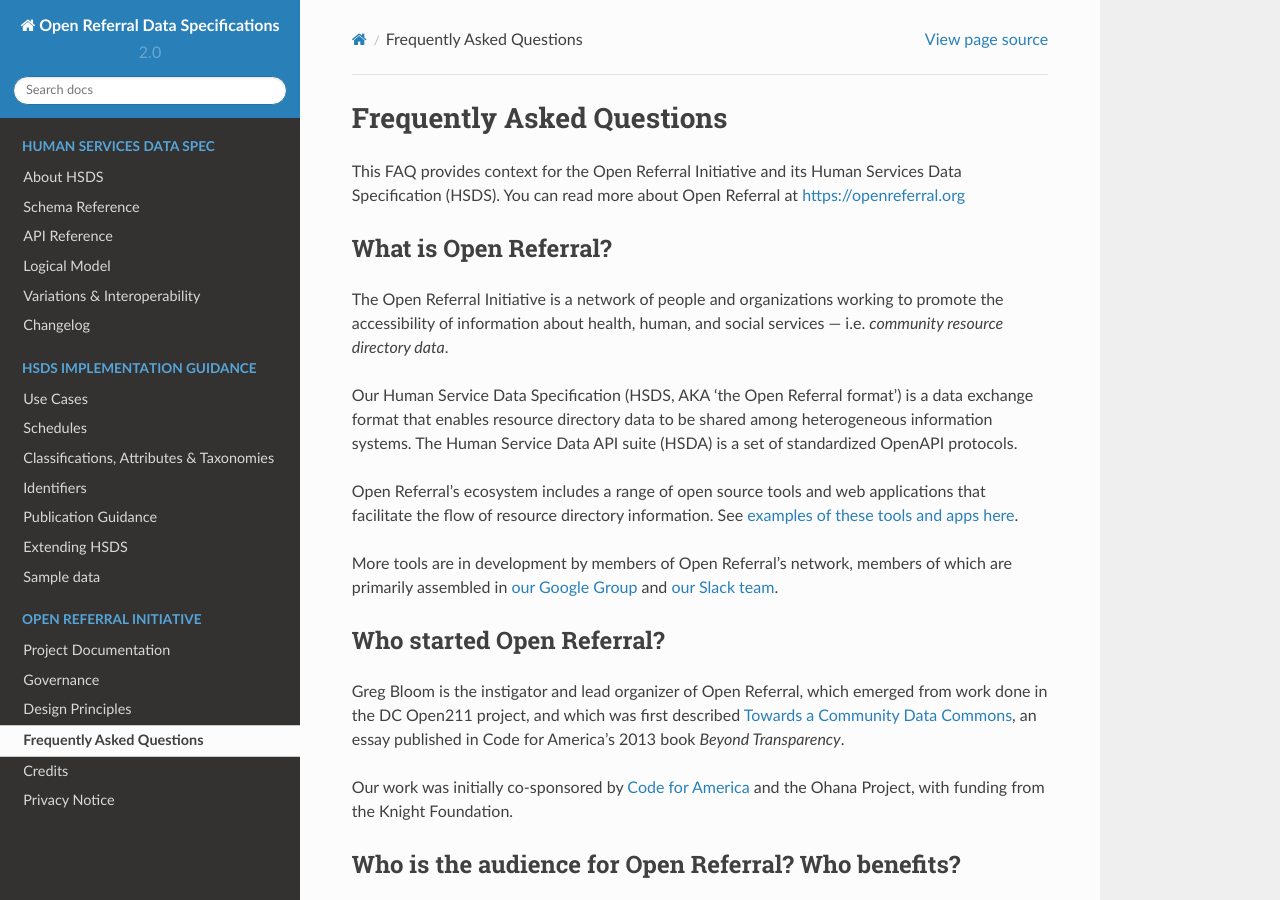
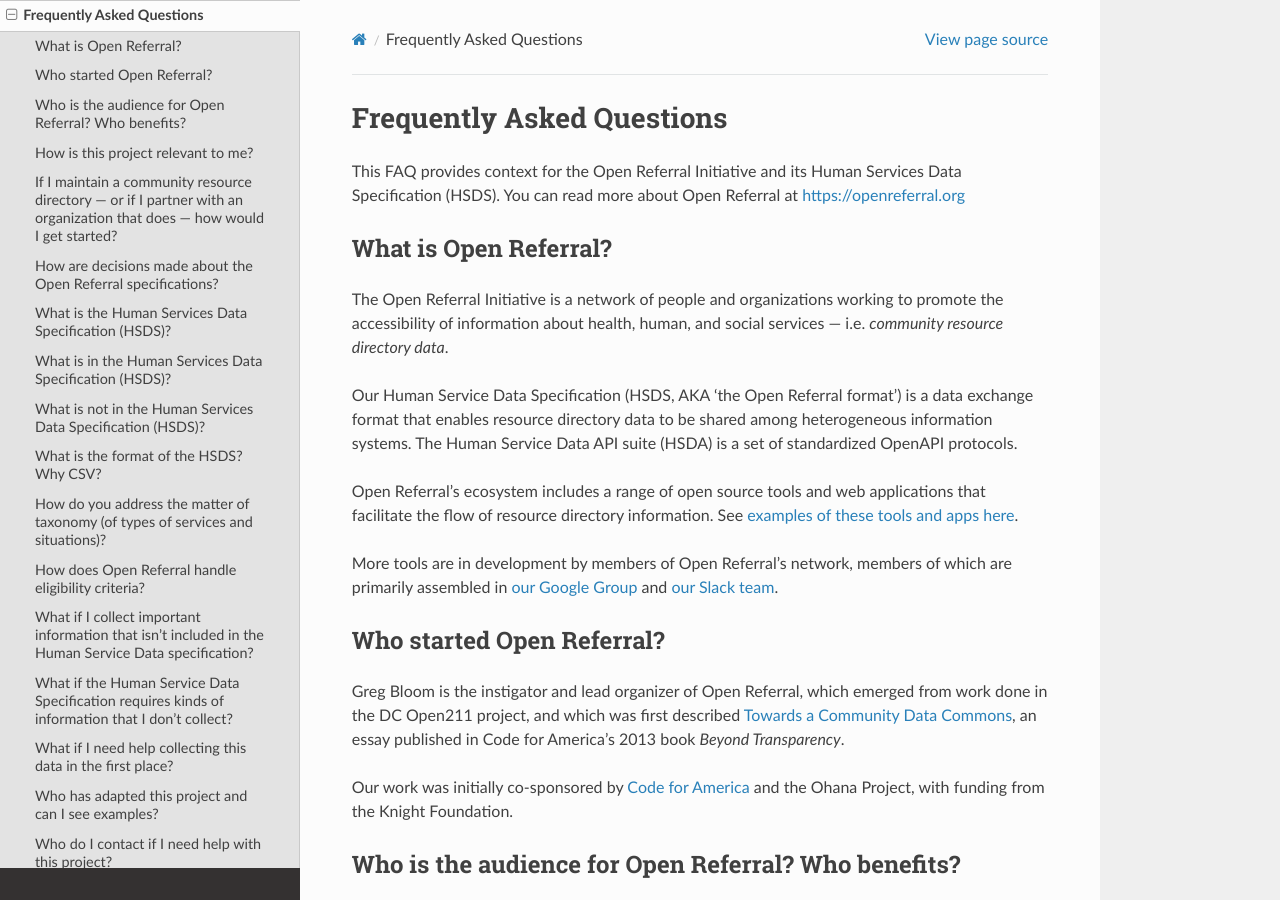
Before and after one commit to openreferral/specification, a Sphinx documentation site: the page built from docs/faq.md, in a window 1280 px wide and 900 px high. Built offline with Sphinx 7.4.7 and the Read the Docs theme 2.0.0, drawn with Linux system fonts in a browser that asks for light colours; a script that is not in the unit is left out; comment, search, counter and statistics services are not loaded; some of the changed lines change nothing that is shown.

Commit message:
allow subheading in sidebar

```diff
--- a/docs/conf.py
+++ b/docs/conf.py
@@ -146,7 +146,7 @@
 html_js_files = ["custom.js"]
 
 html_theme_options = {
-    'titles_only': True
+    'titles_only': False
 }
 
 # Theme options are theme-specific and customize the look and feel of a theme
```
